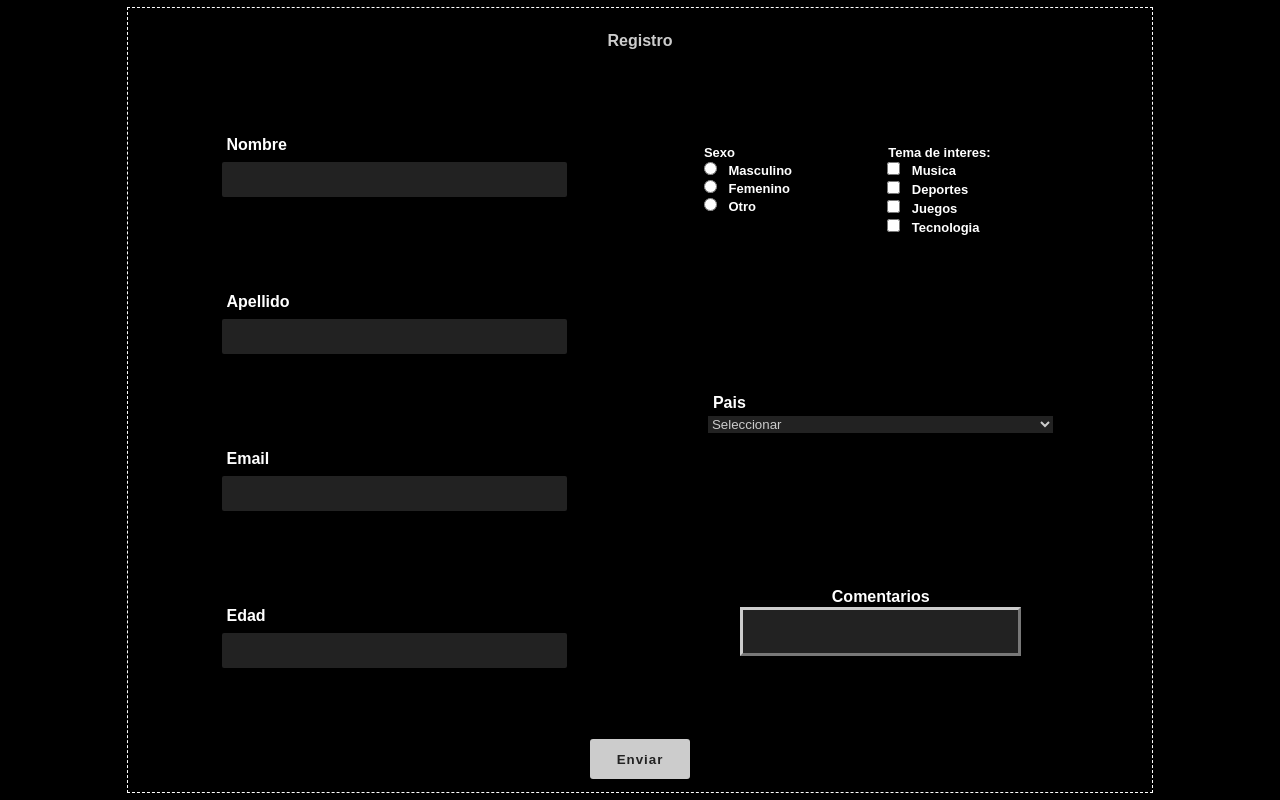
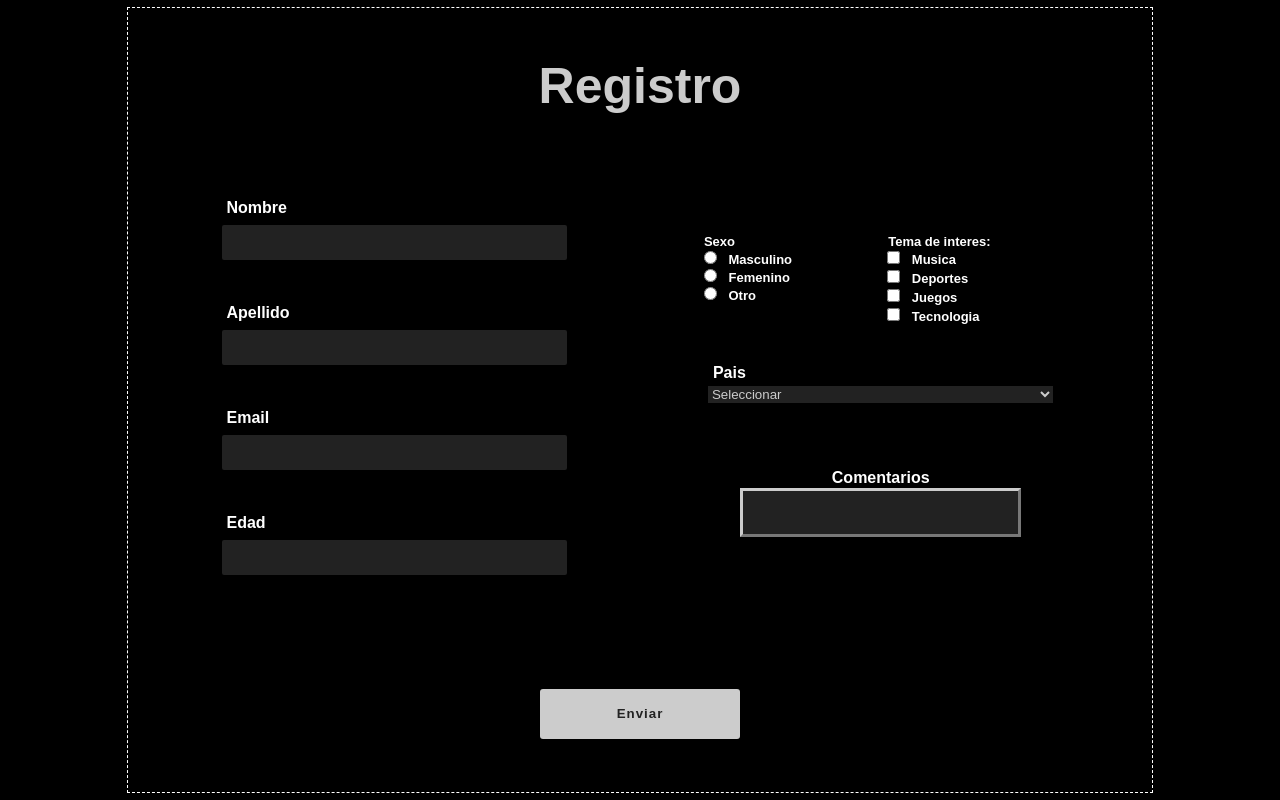
Before and after one commit to faustoazzaretti/lppa-parcial-1, a plain HTML site: page index.html in a window 1280 px wide. Drawn offline with nearby package versions, Linux system fonts and the light colour scheme.

Commit message:
LPPA-PARCIAL: Change title prop

```diff
--- a/css/style.css
+++ b/css/style.css
@@ -24,18 +24,19 @@ form {
     justify-content: center;
     align-items: center;
     width: 100%;
-    height: 40px;
+    height: 20%;
     font-weight: bold;
     color: #ccc;
+    font-size: 50px;
 }
 
 .left-form,.right-form {
     display: flex;
     flex-direction: column;
-    justify-content: space-around;
+    justify-content: center;
     align-items: center;
     width: 45%;
-    height: 80%;
+    height: 60%;
 }
 
 .left-form h2 {
@@ -55,6 +56,7 @@ form {
     height: 70px;
     width: 75%;
     margin: 5px 10px 0 5px;
+    margin-bottom: 30px;
 }
 
 .left-form input[type="text"],.right-form input[type="text"] {
@@ -133,13 +135,14 @@ input[type="text"]:hover,.comments textarea:hover {
     justify-content: center;
     align-items: center;
     width: 100%;
+    height: 20%;
 }
 
 button {
     background-color: #ccc;
     color: #222222;
-    width: 100px;
-    height: 40px;
+    width: 200px;
+    height: 50px;
     border: none;
     border-radius: 3px;
     font-weight: bold;
@@ -156,7 +159,9 @@ button:hover {
         height: auto;
 
     }
-
+    .title {
+        margin-bottom: 30px;
+    }
     .right-form,.left-form{
         width: 80%;
     }
--- a/index.html
+++ b/index.html
@@ -81,7 +81,7 @@
                     </div>
                     <div class="comments">
                         <label for="comentts">Comentarios</label>
-                        <textarea id="comentarios" name="comentts" rows="3" cols="30"></textarea>
+                        <textarea id="comentarios" name="comentts" rows="5" cols="30"></textarea>
                         <p id="commentsError" class="error"></p>
                     </div>
                 </div>
```
